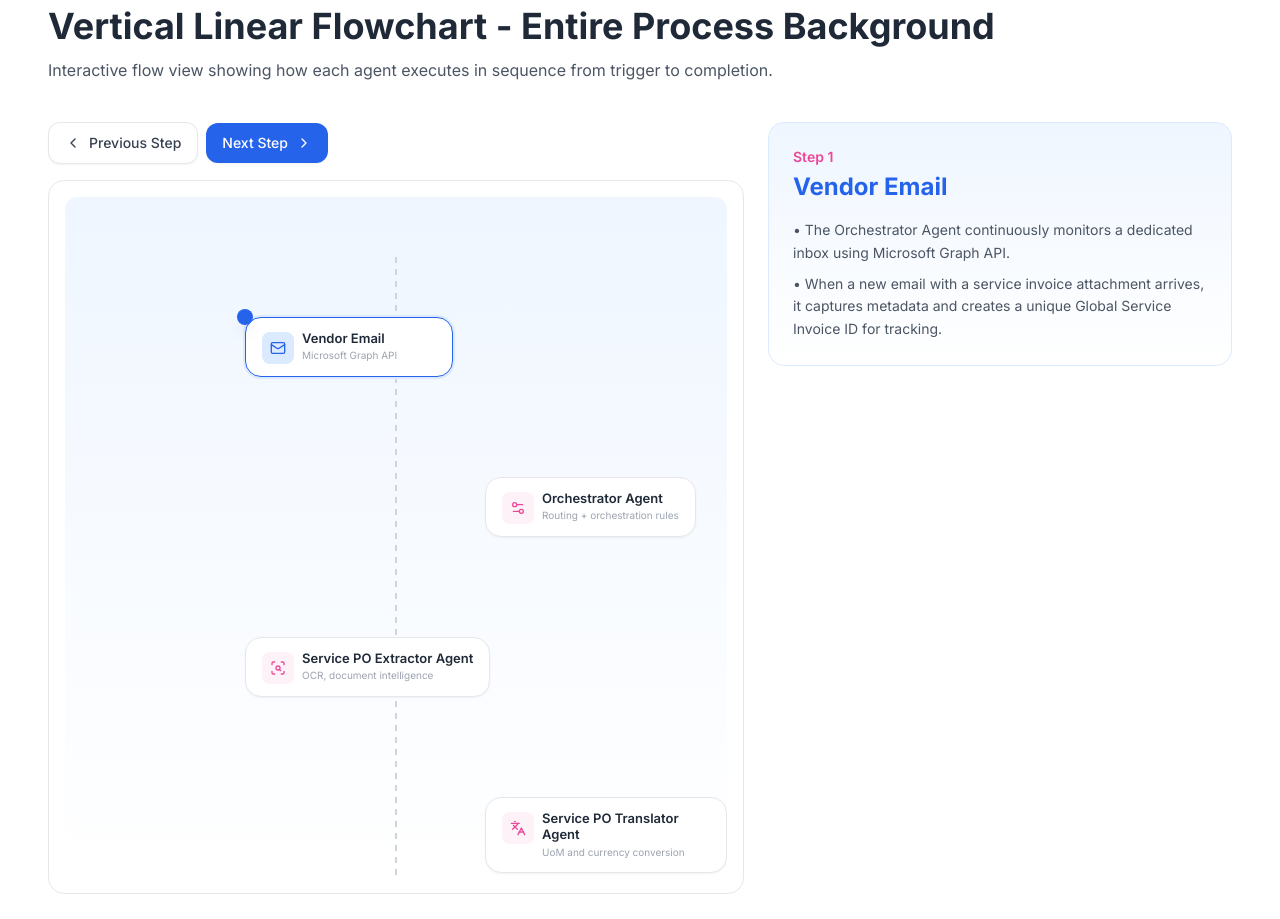
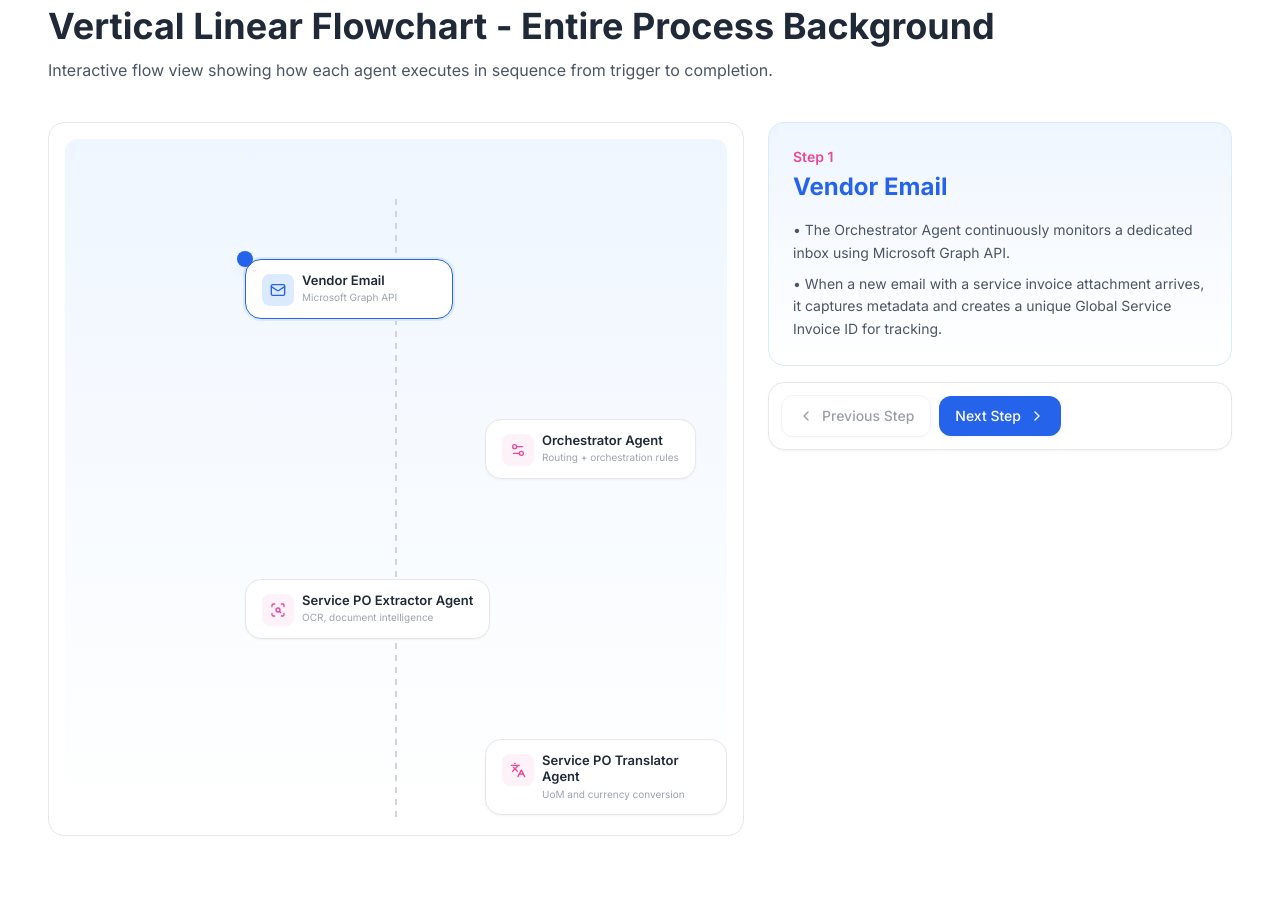
Before and after one commit to kulkid49/Service-PO-Agentic-AI, a React (Vite) app in the folder service-po-invoice-demo/: page / in a window 1280 px wide. Shown: the part 2020-2939 px from the top of the page. Built offline with nearby package versions, Linux system fonts and the light colour scheme.

Commit message:
Move flow controls under sticky explanation

```diff
--- a/service-po-invoice-demo/src/sections/FlowchartSection.tsx
+++ b/service-po-invoice-demo/src/sections/FlowchartSection.tsx
@@ -74,27 +74,6 @@ export default function FlowchartSection() {
 
         <div className="mt-10 grid gap-6 lg:grid-cols-[3fr_2fr]">
           <div className="min-w-0">
-            <div className="mb-4 flex flex-wrap items-center gap-2">
-              <button
-                type="button"
-                onClick={() => setCurrent((v) => Math.max(0, v - 1))}
-                className="inline-flex items-center gap-2 rounded-xl border border-gray-200 bg-white px-4 py-2.5 text-sm font-medium text-gray-700 shadow-sm transition hover:bg-gray-50"
-                aria-label="Previous step"
-              >
-                <ChevronLeft size={16} />
-                Previous Step
-              </button>
-              <button
-                type="button"
-                onClick={() => setCurrent((v) => Math.min(nodes.length - 1, v + 1))}
-                className="inline-flex items-center gap-2 rounded-xl bg-blue-600 px-4 py-2.5 text-sm font-medium text-white shadow-sm transition hover:bg-blue-700"
-                aria-label="Next step"
-              >
-                Next Step
-                <ChevronRight size={16} />
-              </button>
-            </div>
-
             <div className="relative rounded-2xl border border-gray-200 bg-white p-4">
               <div
                 ref={scrollerRef}
@@ -217,6 +196,29 @@ export default function FlowchartSection() {
                 </div>
               </motion.article>
             </AnimatePresence>
+
+            <div className="mt-4 flex flex-wrap items-center gap-2 rounded-2xl border border-gray-200 bg-white/90 p-3 shadow-sm backdrop-blur">
+              <button
+                type="button"
+                onClick={() => setCurrent((v) => Math.max(0, v - 1))}
+                className="inline-flex items-center gap-2 rounded-xl border border-gray-200 bg-white px-4 py-2.5 text-sm font-medium text-gray-700 shadow-sm transition hover:bg-gray-50 disabled:opacity-50"
+                aria-label="Previous step"
+                disabled={current === 0}
+              >
+                <ChevronLeft size={16} />
+                Previous Step
+              </button>
+              <button
+                type="button"
+                onClick={() => setCurrent((v) => Math.min(nodes.length - 1, v + 1))}
+                className="inline-flex items-center gap-2 rounded-xl bg-blue-600 px-4 py-2.5 text-sm font-medium text-white shadow-sm transition hover:bg-blue-700 disabled:opacity-50"
+                aria-label="Next step"
+                disabled={current === nodes.length - 1}
+              >
+                Next Step
+                <ChevronRight size={16} />
+              </button>
+            </div>
           </div>
         </div>
       </div>
```
